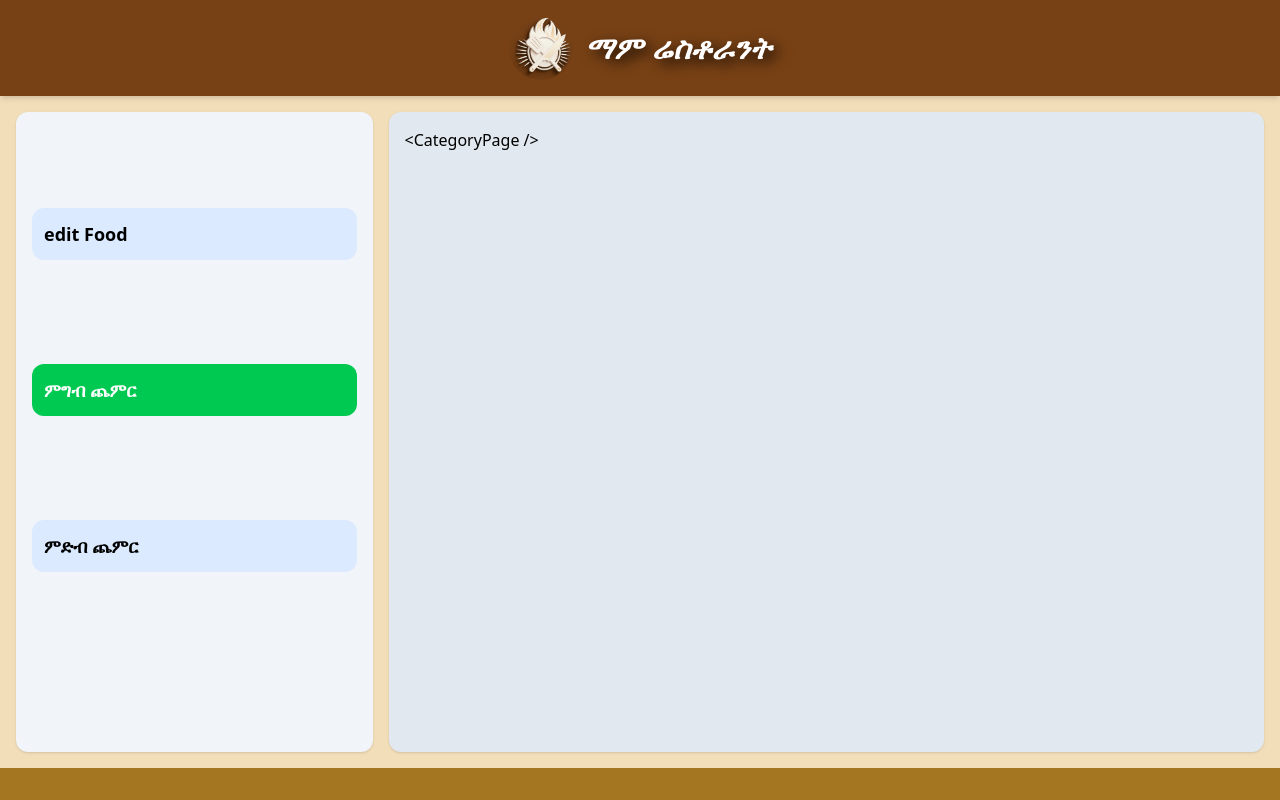
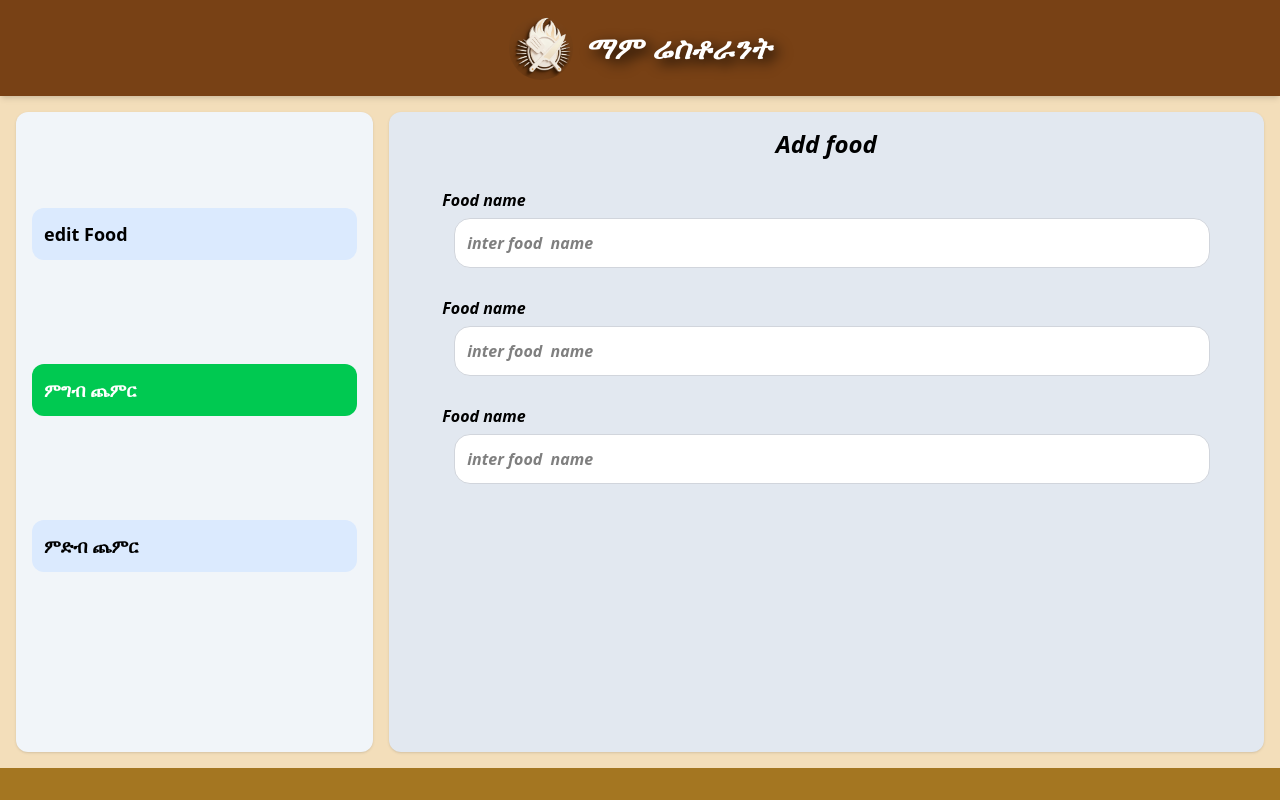
Before and after one commit to amir-mesfin/MAM-Restaurant-digital_menu, a React (Vite) app in the folder client/: page /owner in a window 1280 px wide. Both pictures are taken after a click on the item "ምግብ ጨምር". Shown: the top 800 px of the page. Built offline with nearby package versions, Linux system fonts and the light colour scheme.

Commit message:
add AddFood component and integrate into Owner page

```diff
--- /dev/null
+++ b/client/src/page/AddFood.jsx
@@ -0,0 +1,23 @@
+import React from 'react'
+
+export default function AddFood() {
+  return (
+    <div className=''>
+      <h1 className='text-2xl font-semibold max-auto italic text-center mb-7'>Add food</h1>
+       <form className=' max-w-3xl mx-auto flex flex-col space-y-7'>
+           <div className='flex flex-col italic font-semibold space-y-1.5 '>
+            <label className=''> Food name</label>
+            <input type="text" className='ml-3 p-3 bg-white rounded-2xl border border-gray-300  focus:outline-none focus:ring-2 focus:ring-amber-500' placeholder='inter food  name' />
+           </div>
+           <div className='flex flex-col italic font-semibold space-y-1.5 '>
+            <label className=''> Food name</label>
+            <input type="text" className='ml-3 p-3 bg-white rounded-2xl border border-gray-300  focus:outline-none focus:ring-2 focus:ring-amber-500' placeholder='inter food  name' />
+           </div>
+           <div className='flex flex-col italic font-semibold space-y-1.5 '>
+            <label className=''> Food name</label>
+            <input type="text" className='ml-3 p-3 bg-white rounded-2xl border border-gray-300  focus:outline-none focus:ring-2 focus:ring-amber-500' placeholder='inter food  name' />
+           </div>
+       </form>
+    </div>
+  )
+}
--- a/client/src/page/Owner.jsx
+++ b/client/src/page/Owner.jsx
@@ -1,5 +1,6 @@
 import React, { useState } from 'react';
 import CategoryPage from './CategoryPage';
+import AddFood from './AddFood';
 export default function Owner() {
   const [activePage, setActivePage] = useState('edit')
 
@@ -43,7 +44,7 @@ export default function Owner() {
       {/* Main Content */}
       <div className="flex-1 w-full bg-slate-200 rounded-xl shadow-sm p-4 overflow-y-auto h-[80vh] md:h-[80vh]">
         {activePage === "edit" && 'food edit'}
-        {activePage === "addFood" && '<CategoryPage />'}
+        {activePage === "addFood" && <AddFood />}
         {activePage === "addCatagory" &&  <CategoryPage />}
 
       </div>
```
